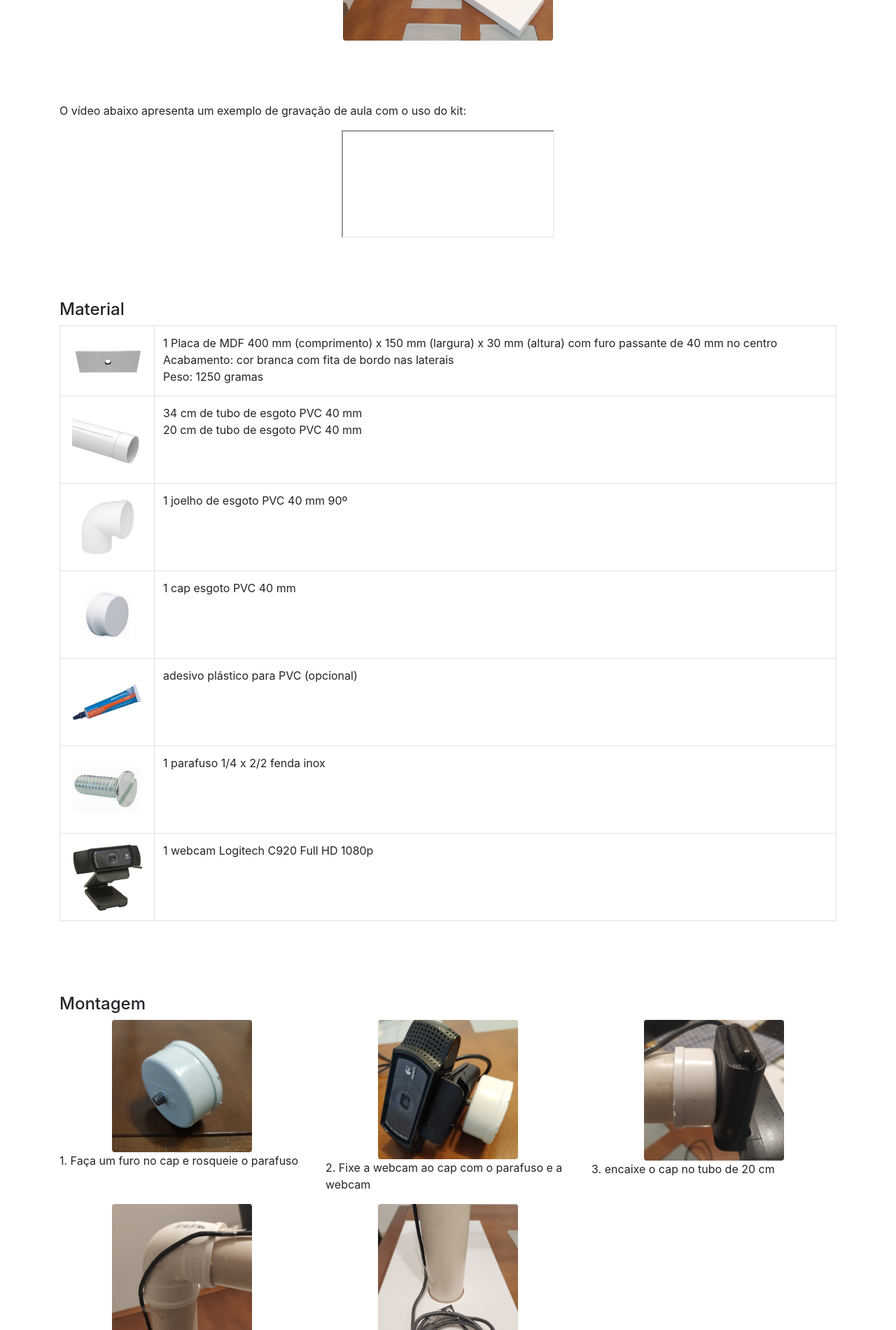
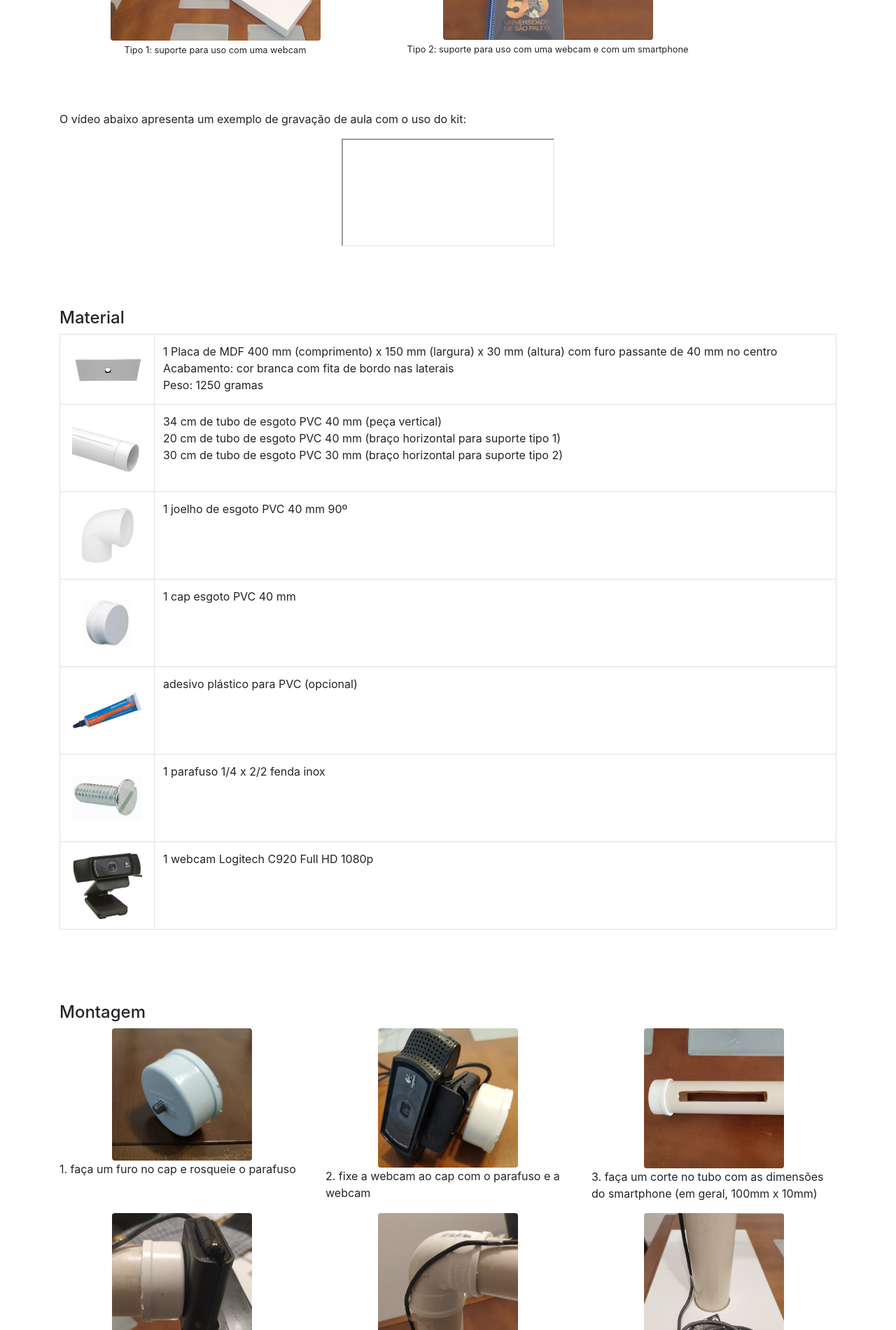
Before and after one commit to marcelomodesto/kit-webcam, a plain HTML site: page index.html in a window 1280 px wide. Shown: the part 900-2800 px from the top of the page at 70% size. Drawn offline with nearby package versions, Linux system fonts and the light colour scheme; grey boxes are pictures that could not be loaded.

Commit message:
adicionado tipo 2 no manual

```diff
--- a/index.html
+++ b/index.html
@@ -54,13 +54,24 @@ para a base foi utilizada uma placa de MDF.</p>
 
         <div class="row">
 
-            <div class="col-md-12">
+
+
+
+                <div class="col-md-5">
                 <img src="images/suporte.png" class="rounded mx-auto d-block" style="max-width: 300px" alt="suporte">
 
+                <p class="text-center"><small>Tipo 1: suporte para uso com uma webcam</small></p>
+            </div>
 
-        <p><br><br><br></p>
+            <div class="col-md-5">
+                <img src="images/suporte2.png" class="rounded mx-auto d-block" style="max-width: 300px" alt="suporte">
+                <p class="text-center"><small>Tipo 2: suporte para uso com uma webcam e com um smartphone</small></p>
+            </div>
+        </div>
 
+        <div class="row" style="margin-top: 30px; padding-top: 30px; ">
 
+        <div class="col-md-12" >
 <p class="text-justify">O vídeo abaixo apresenta um exemplo de gravação de aula com o uso do kit:</p>
 
 <iframe src="https://drive.google.com/file/d/1S-8zf1XO_HbpOe4JCAggBUxsi9NJak4C/preview" class="mx-auto d-block"></iframe>
@@ -97,8 +108,9 @@ para a base foi utilizada uma placa de MDF.</p>
                                 alt="suporte">
                         </td>
                         <td>
-                            34 cm de tubo de esgoto PVC 40 mm
-                            <br>20 cm de tubo de esgoto PVC 40 mm
+                            34 cm de tubo de esgoto PVC 40 mm (peça vertical)
+                            <br>20 cm de tubo de esgoto PVC 40 mm (braço horizontal para suporte tipo 1)
+                            <br>30 cm de tubo de esgoto PVC 30 mm (braço horizontal para suporte tipo 2)
                         </td>
                     </tr>
 
@@ -178,7 +190,7 @@ para a base foi utilizada uma placa de MDF.</p>
 
                 <img src="images/cap-parafuso.png" class="rounded mx-auto d-block" style="max-width: 200px"
                     alt="suporte">
-                <p>1. Faça um furo no cap e rosqueie o parafuso</p>
+                <p>1. faça um furo no cap e rosqueie o parafuso</p>
 
             </div>
 
@@ -189,17 +201,22 @@ para a base foi utilizada uma placa de MDF.</p>
 
                 <img src="images/webcam-cap-parafuso.png" class="rounded mx-auto d-block" style="max-width: 200px"
                     alt="suporte">
-                <p>2. Fixe a webcam ao cap com o parafuso e a webcam</p>
+                <p>2. fixe a webcam ao cap com o parafuso e a webcam</p>
 
             </div>
+
+
+
+
             <div class="col-md-4">
 
 
 
 
-                <img src="images/webcam-cap-tubo.png" class="rounded mx-auto d-block" style="max-width: 200px"
+                <img src="images/fenda-tubo.png"
+                .png" class="rounded mx-auto d-block" style="max-width: 200px"
                     alt="suporte">
-                <p>3. encaixe o cap no tubo de 20 cm</p>
+                <p>3. faça um corte no tubo com as dimensões do smartphone (em geral, 100mm x 10mm)</p>
 
             </div>
 
@@ -210,16 +227,28 @@ para a base foi utilizada uma placa de MDF.</p>
 
 
 
+
+                <img src="images/webcam-cap-tubo.png" class="rounded mx-auto d-block" style="max-width: 200px"
+                    alt="suporte">
+                <p>4. encaixe o cap no tubo horizontal</p>
+
+            </div>
+
+
+            <div class="col-md-4">
+
+
+
                 <img src="images/joelho-tubos.png" class="rounded mx-auto d-block" style="max-width: 200px"
                     alt="suporte">
-                <p>4. encaixe o joelho no tubo de 20 cm e no outro tubo de 34 cm</p>
+                <p>5. encaixe o joelho nos tubos</p>
 
             </div>
             <div class="col-md-4">
 
 
                 <img src="images/base-tubo.png" class="rounded mx-auto d-block" style="max-width: 200px" alt="suporte">
-                <p>5. encaixe o tubo de 34 cm na base</p>
+                <p>6. encaixe o tubo na base</p>
 
             </div>
         </div>
```
Also changed, not shown: images/fenda-tubo.png (added), images/suporte2.png (added), images/versao2.png (added).
